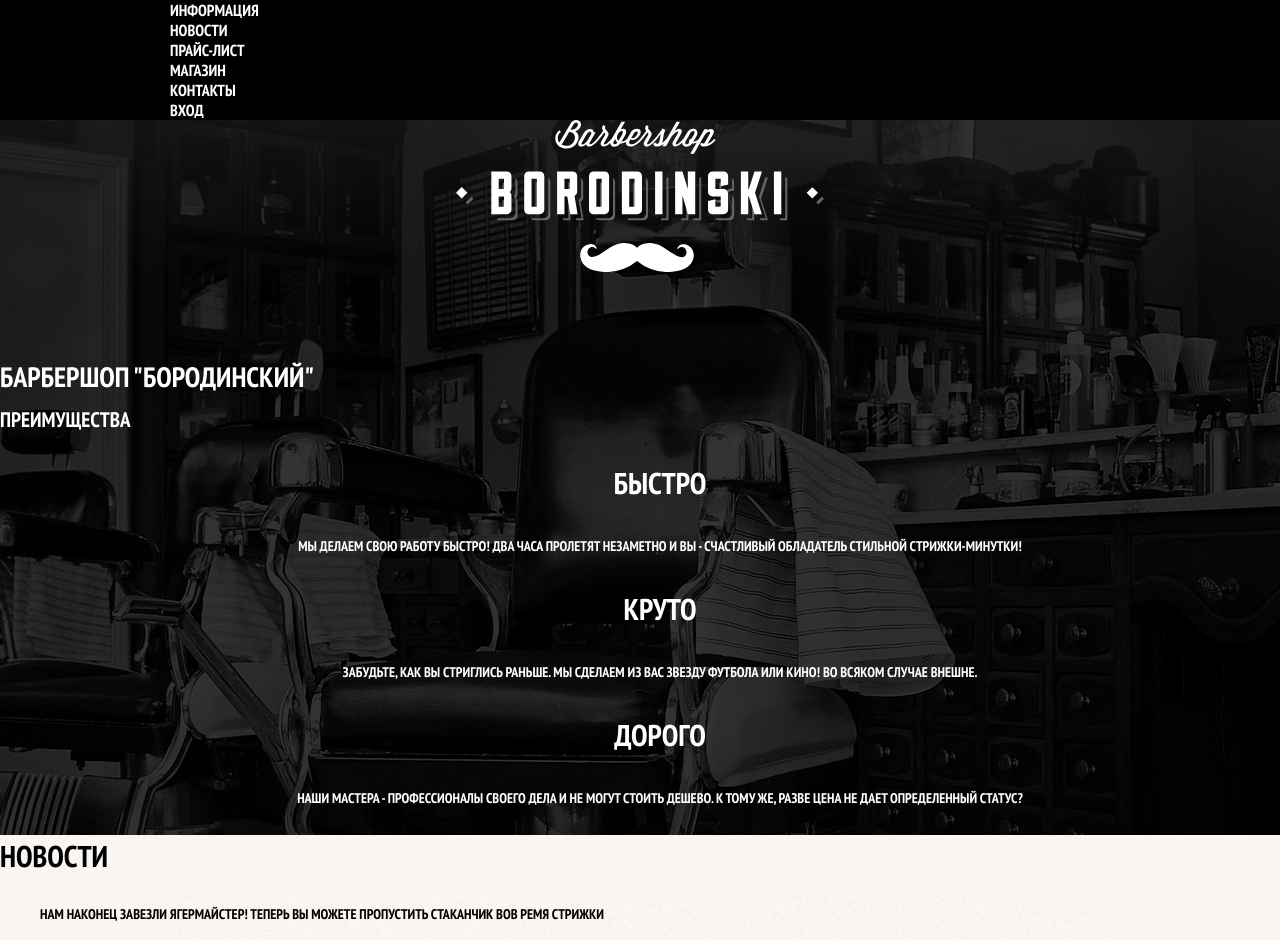
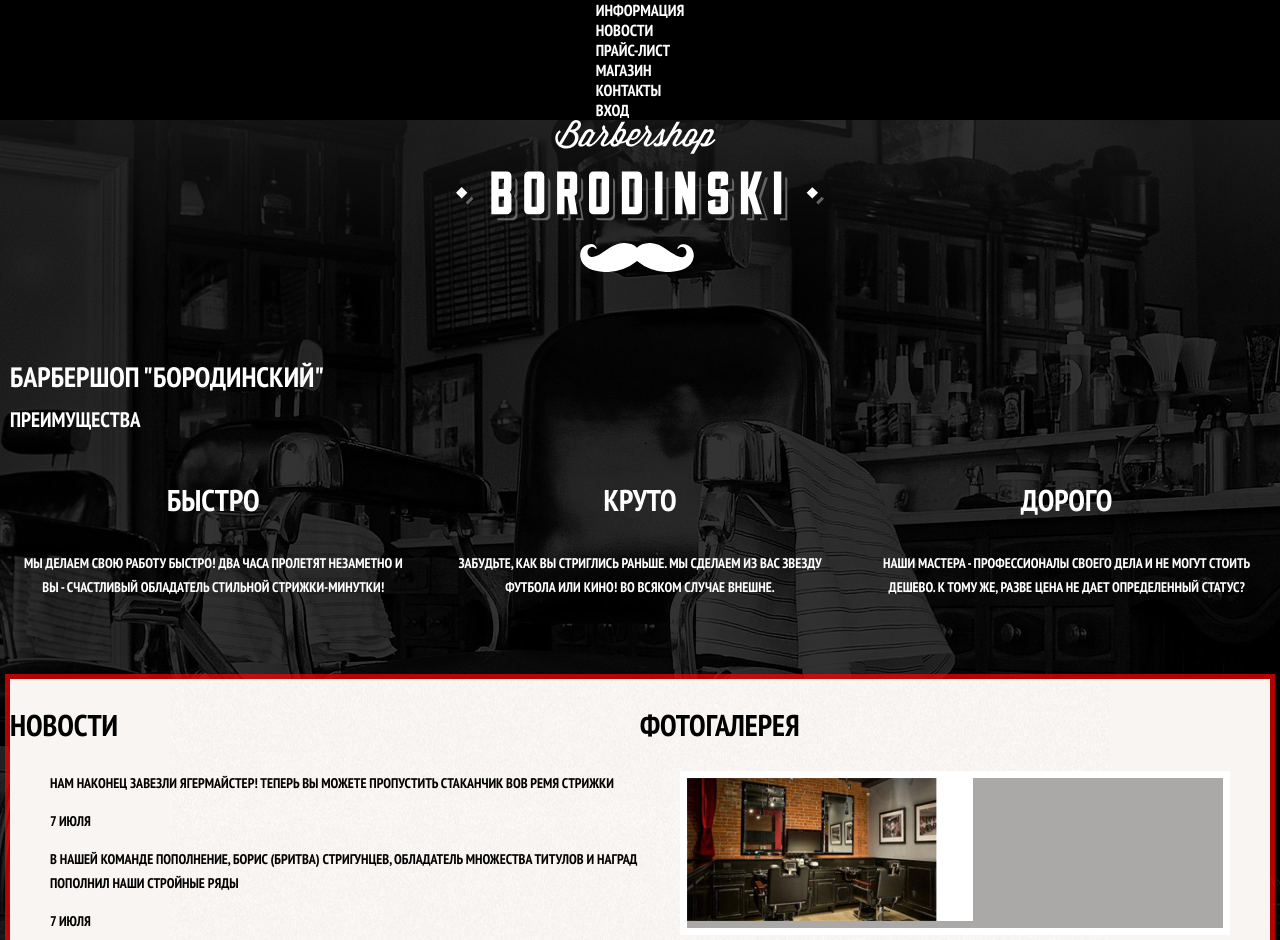
Before and after one commit to ice1cream1/Barber, a plain HTML site: page index.html in a window 1280 px wide. Shown: the top 940 px of the page. Drawn offline with Linux system fonts and the light colour scheme.

Commit message:
Update style.css

```diff
--- a/css/style.css
+++ b/css/style.css
@@ -83,6 +83,14 @@
   background-color: transparent;
 }
 
+/* Container */
+
+.container {
+  width: 940;
+  margin: 0 auto;
+  padding: 0 10px;
+}
+
 /* Logo */
 
 .main-header-logo {
@@ -128,7 +136,16 @@
 
 /* Features */
 
+.features {
+  margin-bottom: 80px;
+}
+
 .features-list {
+  display: grid;
+  grid-template-columns: 1fr 1fr 1fr;
+  column-gap: 20px;
+  margin: 0;
+  padding: 0;
   list-style: none;
 }
 
@@ -141,14 +158,21 @@
   line-height: 42px;
 }
 
+.features-item p {
+  margin: 0 10px;
+}
+
 /* index-columns*/
 
 .index-columns {
+  display: grid;
+  grid-template-columns: 1fr 1fr;
   color: var(--basic-black);
   background-color: var(--basic-extra-light);
   background-image: url("../img/Layer\ 10\ copy.jpg");
   background-position: center; 0 0;
   background-repeat: no-repeat, repeat;
+  outline: 5px solid rgba(255, 0, 0, 0.7);
 }
 
 .index-columns h2 {
@@ -220,8 +244,6 @@
   background-image: url("../img/Layer\ 23.jpg");
   background-position: 0 0;
   background-repeat:repeat;
-  outline: 5px solid rgba(225, 0, 0, 0.7);
-  outline-offset: -5px;
 }
 
 .footer-contacts a {
```
